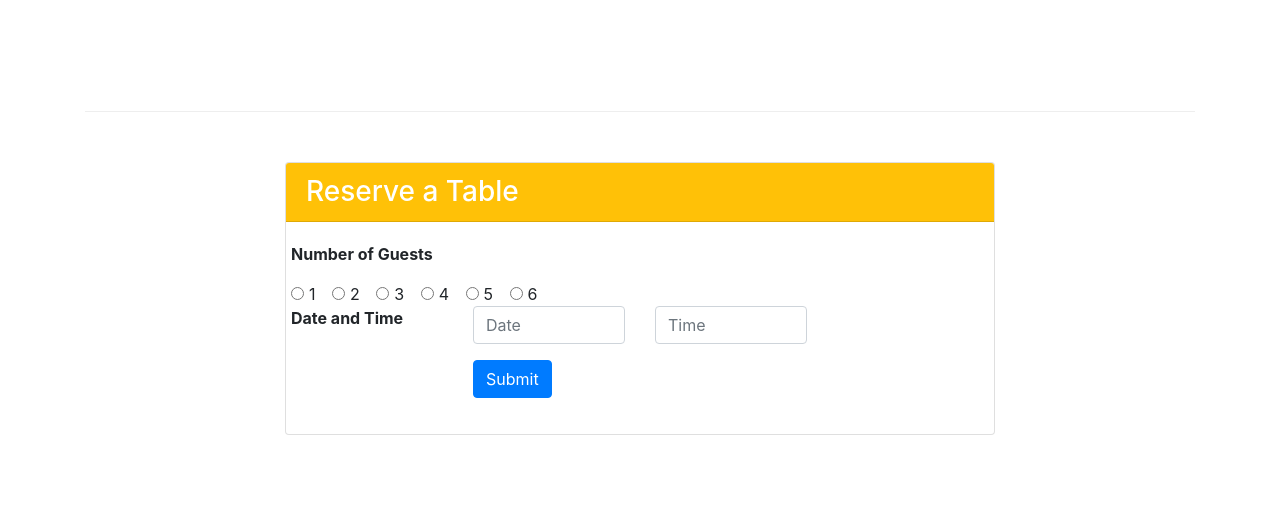
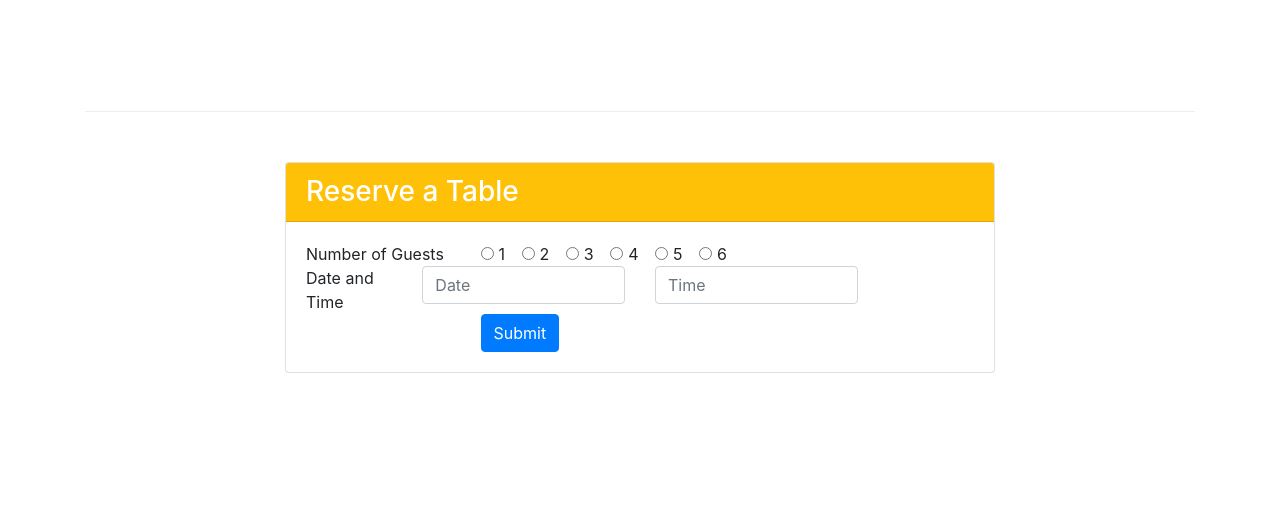
Before and after one commit to aman-av/bootstrap, a website: page index.html in a window 1280 px wide. Shown: the part 1422-1932 px from the top of the page. Drawn offline with nearby package versions, Linux system fonts and the light colour scheme.

Commit message:
Assignment 2.0

```diff
--- a/index.html
+++ b/index.html
@@ -105,12 +105,12 @@
                     <h3 class="card-header bg-warning text-white">Reserve a Table</h3>
 
                     <div class="card-body">
+
+                            <form>
+
                                 <div class="row">
-                            <form>
-                                <div class="form-group row">
-                                    <dt class="col-12 col-sm-4">Number of Guests</dt>
-                                </div>
-
+                                    <div class="col-12 col-sm-3">Number of Guests</div>
+                                    <div class="col-sm-9">
                                         <div class="form-check form-check-inline">
                                             <input class="form-check-input" type="radio" name="inlineRadioOptions" id="inlineRadio1" value="option1">
                                             <label class="form-check-label" for="inlineRadio1">1</label>
@@ -135,26 +135,22 @@
                                             <input class="form-check-input" type="radio" name="inlineRadioOptions" id="inlineRadio6" value="option6">
                                             <label class="form-check-label" for="inlineRadio3">6</label>
                                         </div>
+                                    </div>
 
-                                <div class="form-group row">
-                                    <dt for="date and time" class="col-12 col-sm-3">Date and Time</dt>
-                                    <div class="col-12 col-sm-3">
+                                    <div for="date and time" class="col-12 col-sm-2">Date and Time</div>
+                                    <div class="col-12 col-sm-4">
                                         <input type="text" class="form-control" name="date" placeholder="Date">
                                     </div>
-                                    <div class="col-12 col-sm-3">
+                                    <div class="col-12 col-sm-4">
                                         <input type="text" class="form-control" name="time" placeholder="Time">
                                     </div>
-                                </div>
-                                <div class="form-group row">
+
+
                                     <div class="col-1 offset-sm-3">
                                         <button type="submit" class="btn btn-primary">Submit</button>
                                     </div>
-                                </div>
+                                </row
                             </form>
-
-
-
-                        </div>
                     </div>
                 </div>
             </div>
```
Also changed, not shown: rough.html (deleted). Lines whose indentation alone changed are shown as unchanged.
